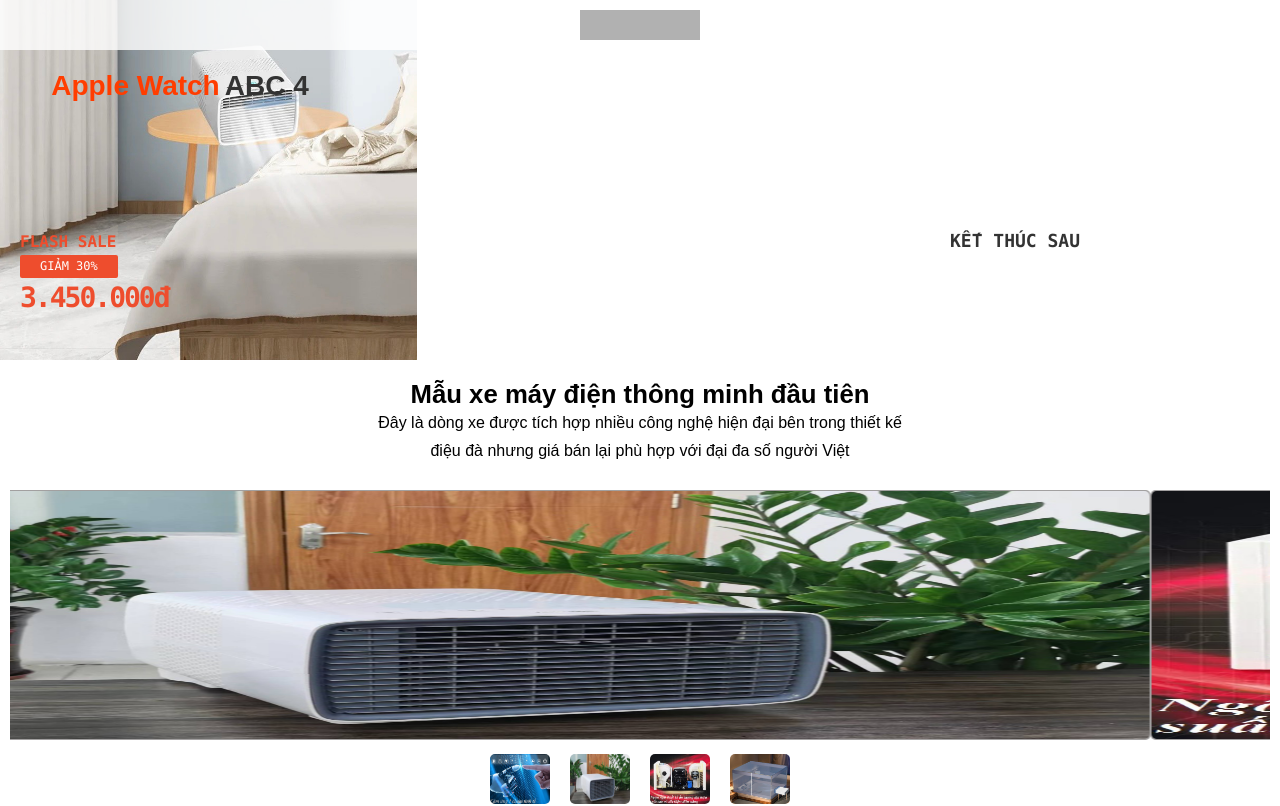
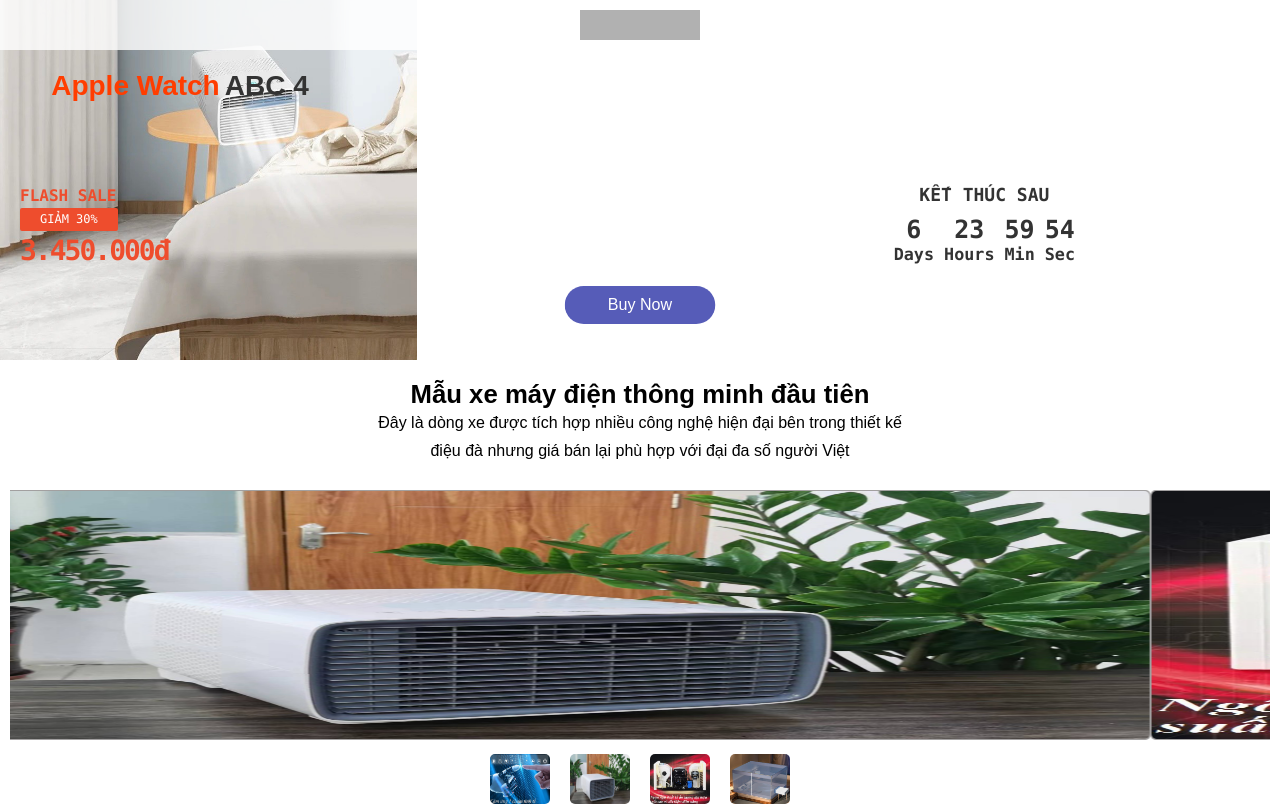
Before and after one commit to tranminhhieu90/namia, a Next.js app: page / in a window 1280 px wide. Shown: the top 806 px of the page. Built offline with nearby package versions, Linux system fonts and the light colour scheme; grey boxes are pictures that could not be loaded; a web font is replaced by a local one.

Commit message:
add count down

```diff
--- a/package.json
+++ b/package.json
@@ -12,6 +12,7 @@
     "@hookform/resolvers": "^2.9.11",
     "next": "13.2.4",
     "react": "18.2.0",
+    "react-countdown": "^2.3.5",
     "react-dom": "18.2.0",
     "react-hook-form": "^7.43.5",
     "react-slick": "^0.29.0",
--- a/src/app/page.js
+++ b/src/app/page.js
@@ -6,17 +6,41 @@ import "slick-carousel/slick/slick-theme.css";
 import { useForm } from "react-hook-form";
 import { yupResolver } from "@hookform/resolvers/yup";
 import * as yup from "yup";
-import { Mali } from "next/font/google";
+import Countdown from "react-countdown";
+import { useRef } from "react";
 
 const schema = yup
   .object({
     name: yup.string(),
-    phone: yup.string().required(),
+    phone: yup.string().required().matches(
+      /^(84|0[3|5|7|8|9])+([0-9]{8})\b$/,
+      "Số điện thoại không đúng định dạng"
+    ),
     address: yup.string(),
   })
   .required();
-
+const renderer_count_down = ({days, hours, minutes, seconds, completed }) => {
+      return <div className={styles.count_down_block}>
+        <div className={styles.count_down_item}>
+          <p>{days}</p>
+          <h6>Days</h6>
+        </div>
+        <div className={styles.count_down_item}>
+          <p>{hours}</p>
+          <h6>Hours</h6>
+        </div>
+        <div className={styles.count_down_item}>
+          <p>{minutes}</p>
+          <h6>Min</h6>
+        </div>
+        <div className={styles.count_down_item}>
+          <p>{seconds}</p>
+          <h6>Sec</h6>
+        </div>
+      </div>;
+}
 export default function Home() {
+  const myRef = useRef(null)
   const {
     register,
     handleSubmit,
@@ -24,7 +48,9 @@ export default function Home() {
   } = useForm({
     resolver: yupResolver(schema),
   });
-  const onSubmit = (data) => console.log(data);
+  const onSubmit = (data) => {
+    console.log('data', data)
+  };
   const settings = {
     customPaging: function (i) {
       return (
@@ -41,6 +67,7 @@ export default function Home() {
     slidesToShow: 1,
     slidesToScroll: 1,
   };
+
   return (
     <div className={styles.main}>
       <div className={styles.header}>
@@ -61,8 +88,12 @@ export default function Home() {
           </div>
           <div className={styles.count_down}>
             <div>KẾT THÚC SAU</div>
+            <Countdown date={Date.now() + 1000 * 60 *60 * 24 * 7} renderer={renderer_count_down} />
           </div>
         </div>
+        <div className={styles.buy_now} onClick={() => {
+          myRef.current.scrollIntoView({ behavior: "smooth"})
+        }}>Buy Now</div>
       </div>
       <div className={styles.content_box}>
         <h3>Mẫu xe máy điện thông minh đầu tiên</h3>
@@ -117,7 +148,7 @@ export default function Home() {
           </div>
         </div>
       </div>
-      <div>
+      <div ref={myRef}>
         <form onSubmit={handleSubmit(onSubmit)} className={styles.login_form}>
           <div className={styles.form_item}>
             <input
--- a/src/app/page.module.css
+++ b/src/app/page.module.css
@@ -1,3 +1,7 @@
+@keyframes bigger {
+  from { transform: scale(1);}
+  to { transform: scale(1.2);}
+}
 .main {
   min-height: 100vh;
 }
@@ -37,7 +41,20 @@
   background-repeat: no-repeat;
   position: relative;
 }
-
+.buy_now {
+  position: absolute;
+  bottom: 10%;
+  width: 150px;
+  background-color: #565cb8;
+  color: #fff;
+  left: 0;
+  right: 0;
+  margin: auto;
+  padding: 10px 20px;
+  text-align: center;
+  border-radius: 25px;
+  animation: bigger 2s infinite ease-in-out;
+}
 .slogan {
   display: flex;
   position: absolute;
@@ -64,7 +81,7 @@
   align-items: first baseline;
   position: absolute;
   padding: 0 20px;
-  bottom: 12%;
+  bottom: 25%;
 }
 
 .flash_sale {
@@ -90,8 +107,21 @@
   color: #333;
   font-weight: 600;
   font-size: 18px;
+  text-align: center;
 }
-
+.count_down_block {
+  display: flex;
+  justify-content: center;
+  margin-top: 10px;
+}
+.count_down_item {
+  display: flex;
+  flex-direction: column;
+  justify-content: center;
+  align-items: center;
+  margin: 0px 5px;
+  font-size: 25px;
+}
 .content_box {
   background-color: #fff;
   font-size: 22px;
```
Also changed, not shown: 1 other file (tests, documents, lock files or other folders).
